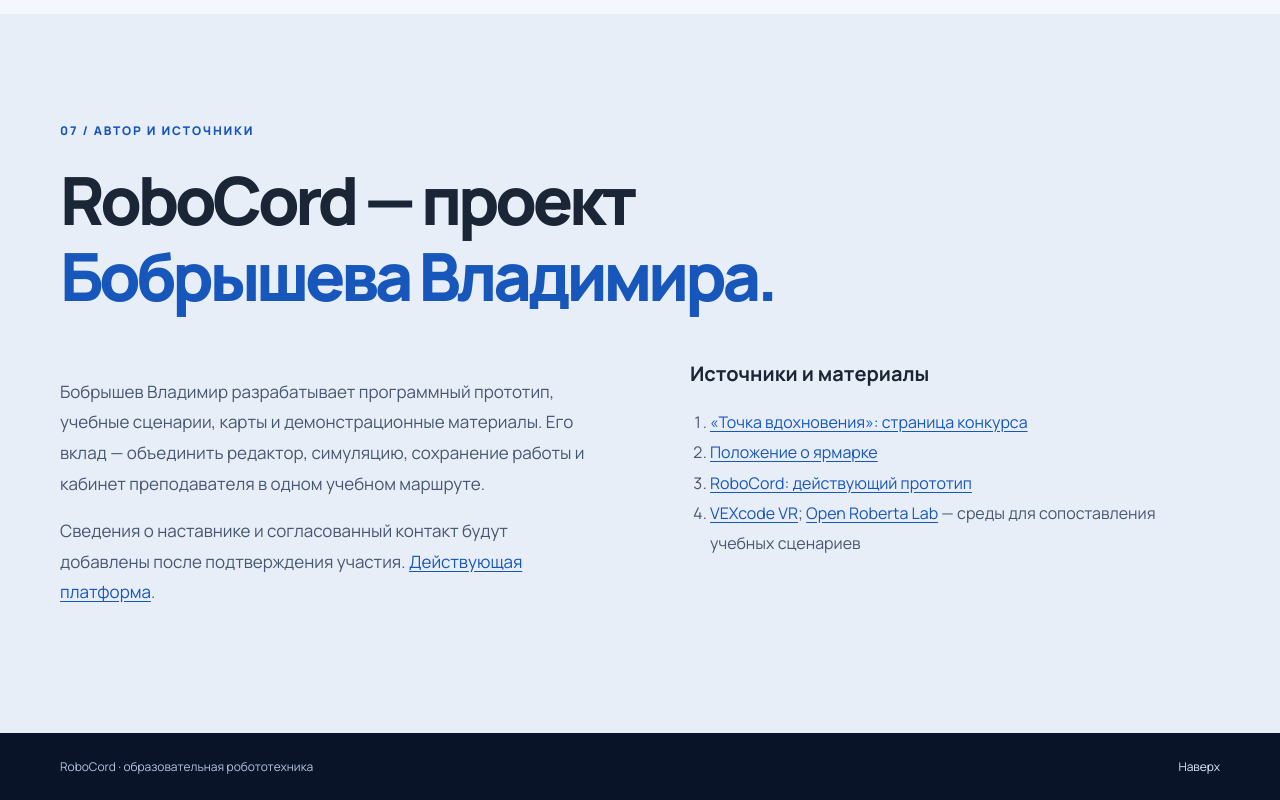
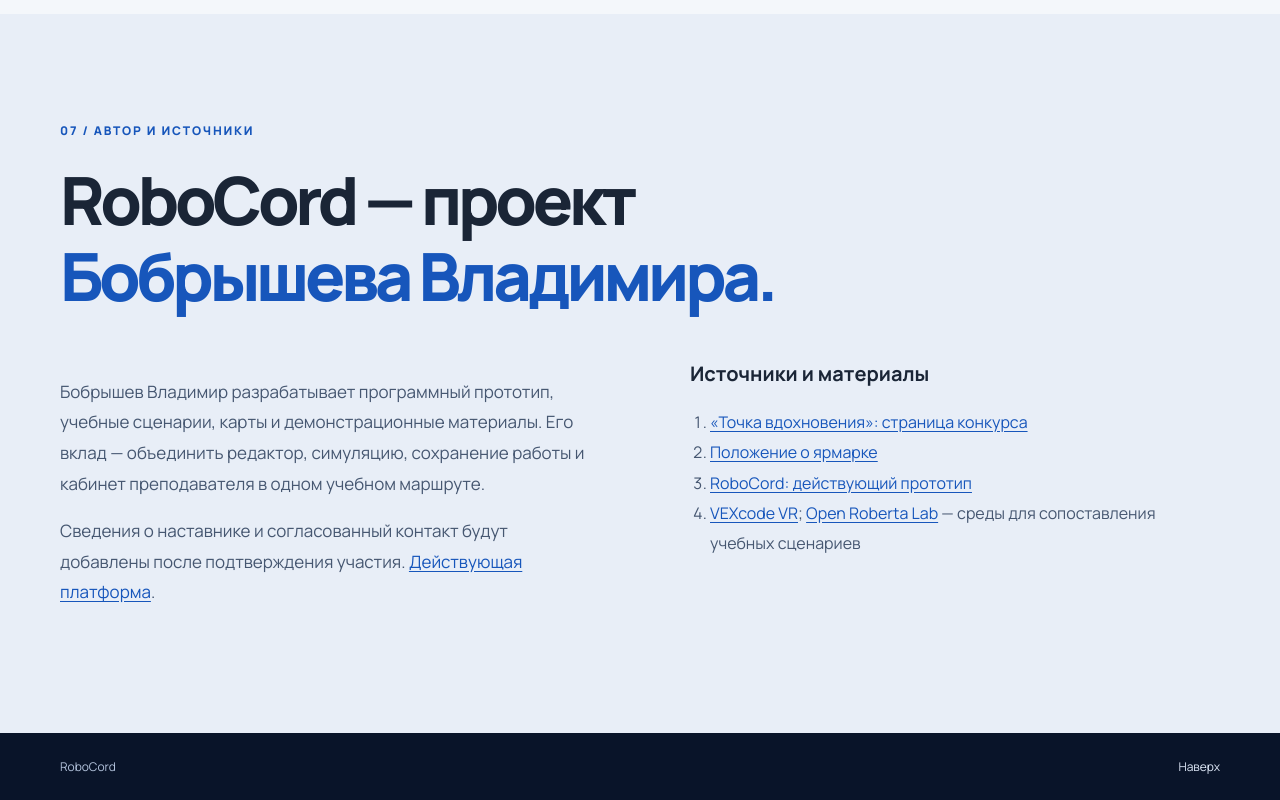
Before and after one commit to vbobr31/robocord-site, a plain HTML site: page competition/inspiration-point/index.html in a window 1280 px wide. Shown: the part 6777-7577 px from the top of the page. Drawn offline with Linux system fonts and the light colour scheme.

Commit message:
Simplify competition page footer

```diff
--- a/competition/inspiration-point/index.html
+++ b/competition/inspiration-point/index.html
@@ -86,6 +86,6 @@
       <div class="bottom-grid"><div><p>Бобрышев Владимир разрабатывает программный прототип, учебные сценарии, карты и демонстрационные материалы. Его вклад — объединить редактор, симуляцию, сохранение работы и кабинет преподавателя в одном учебном маршруте.</p><p>Сведения о наставнике и согласованный контакт будут добавлены после подтверждения участия. <a href="https://www.robocord.site/" target="_blank" rel="noopener">Действующая платформа</a>.</p></div><div><h3>Источники и материалы</h3><ol><li><a href="https://expotechjunior.ru/inspiration_point" target="_blank" rel="noopener">«Точка вдохновения»: страница конкурса</a></li><li><a href="https://disk.yandex.ru/i/tKNtdREkOqdu2g" target="_blank" rel="noopener">Положение о ярмарке</a></li><li><a href="https://www.robocord.site/" target="_blank" rel="noopener">RoboCord: действующий прототип</a></li><li><a href="https://www.vexrobotics.com/vexcode/vr" target="_blank" rel="noopener">VEXcode VR</a>; <a href="https://lab.open-roberta.org/" target="_blank" rel="noopener">Open Roberta Lab</a> — среды для сопоставления учебных сценариев</li></ol></div></div>
     </div></section>
   </main>
-  <footer><div class="wrap footer-inner"><span>RoboCord · образовательная робототехника</span><a href="#top">Наверх</a></div></footer>
+  <footer><div class="wrap footer-inner"><span>RoboCord</span><a href="#top">Наверх</a></div></footer>
 </body>
 </html>
```
